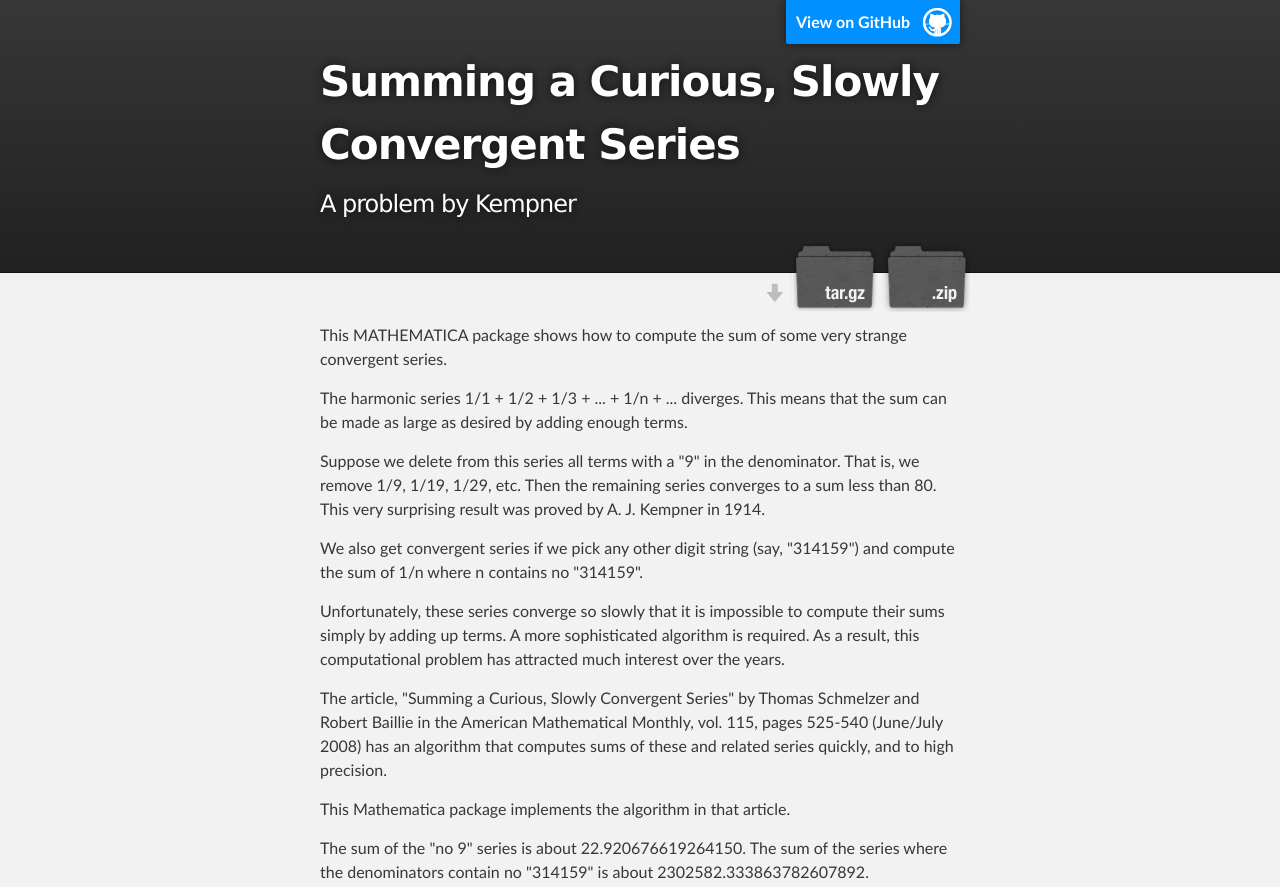
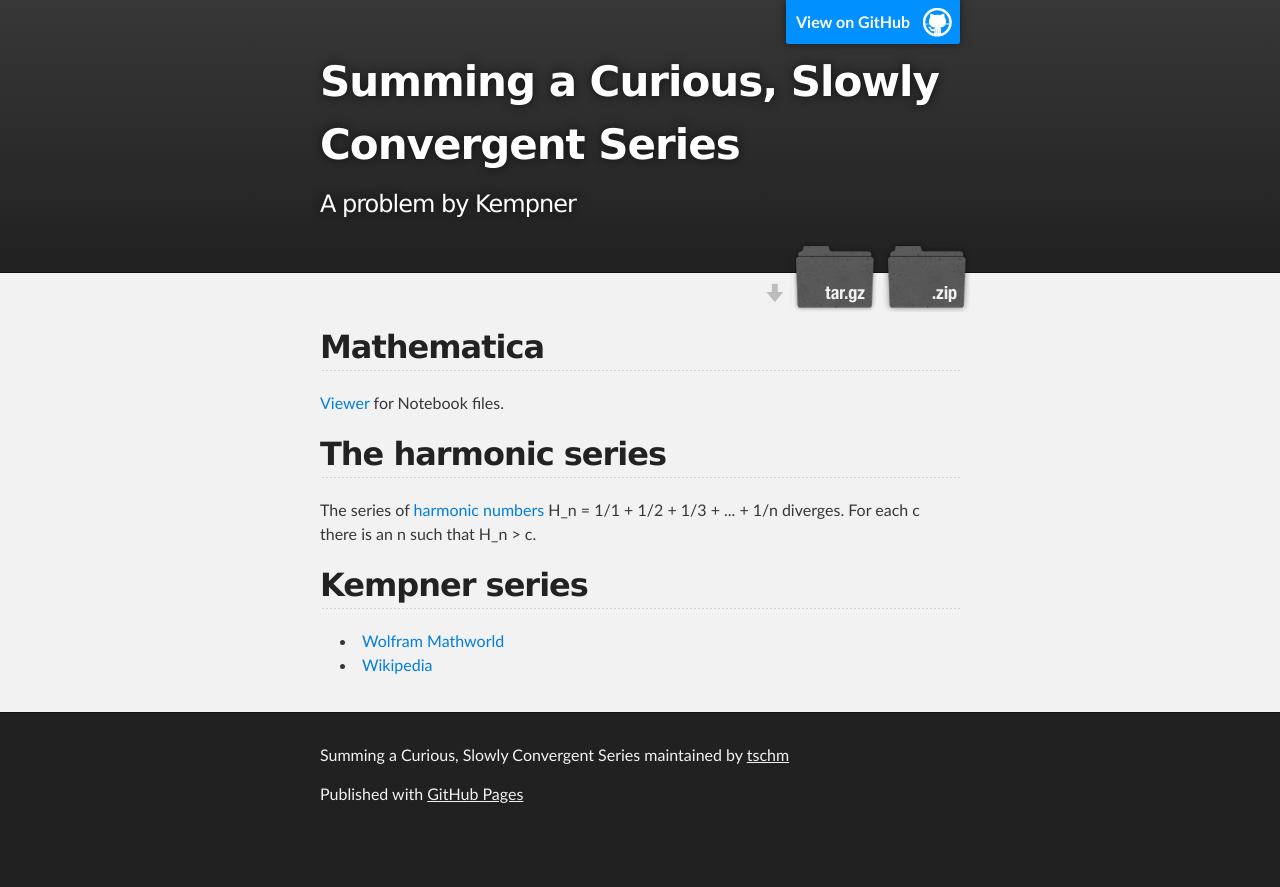
Before and after one commit to datajerk/Kempner, a plain HTML site: page index.html in a window 1280 px wide. Shown: the top 887 px of the page. After the commit the page ends 841 px from the top, so only its background shows below. Drawn offline with Linux system fonts and the light colour scheme.

```diff
--- a/index.html
+++ b/index.html
@@ -31,21 +31,24 @@
     <!-- MAIN CONTENT -->
     <div id="main_content_wrap" class="outer">
       <section id="main_content" class="inner">
-        <p>This MATHEMATICA package shows how to compute the sum of some very strange convergent series.</p>
+        <h2>
+<a name="mathematica" class="anchor" href="#mathematica"><span class="octicon octicon-link"></span></a>Mathematica</h2>
 
-<p>The harmonic series 1/1 + 1/2 + 1/3 + ... + 1/n + ... diverges. This means that the sum can be made as large as desired by adding enough terms.</p>
+<p><a href="http://www.wolfram.com/products/player/">Viewer</a> for Notebook files.</p>
 
-<p>Suppose we delete from this series all terms with a "9" in the denominator. That is, we remove 1/9, 1/19, 1/29, etc. Then the remaining series converges to a sum less than 80. This very surprising result was proved by A. J. Kempner in 1914.</p>
+<h2>
+<a name="the-harmonic-series" class="anchor" href="#the-harmonic-series"><span class="octicon octicon-link"></span></a>The harmonic series</h2>
 
-<p>We also get convergent series if we pick any other digit string (say, "314159") and compute the sum of 1/n where n contains no "314159".</p>
+<p>The series of <a href="http://en.wikipedia.org/wiki/Harmonic_number">harmonic numbers</a> H_n = 1/1 + 1/2 + 1/3 + ... + 1/n diverges.
+For each c there is an n such that H_n &gt; c.</p>
 
-<p>Unfortunately, these series converge so slowly that it is impossible to compute their sums simply by adding up terms. A more sophisticated algorithm is required. As a result, this computational problem has attracted much interest over the years.</p>
+<h2>
+<a name="kempner-series" class="anchor" href="#kempner-series"><span class="octicon octicon-link"></span></a>Kempner series</h2>
 
-<p>The article, "Summing a Curious, Slowly Convergent Series" by Thomas Schmelzer and Robert Baillie in the American Mathematical Monthly, vol. 115, pages 525-540 (June/July 2008) has an algorithm that computes sums of these and related series quickly, and to high precision.</p>
-
-<p>This Mathematica package implements the algorithm in that article.</p>
-
-<p>The sum of the "no 9" series is about 22.920676619264150. The sum of the series where the denominators contain no "314159" is about 2302582.333863782607892.</p>
+<ul>
+<li><a href="http://mathworld.wolfram.com/KempnerSeries.html">Wolfram Mathworld</a></li>
+<li><a href="http://en.wikipedia.org/wiki/Kempner_series">Wikipedia</a></li>
+</ul>
       </section>
     </div>
 
```
Also changed, not shown: params.json (+1 -1 lines).
